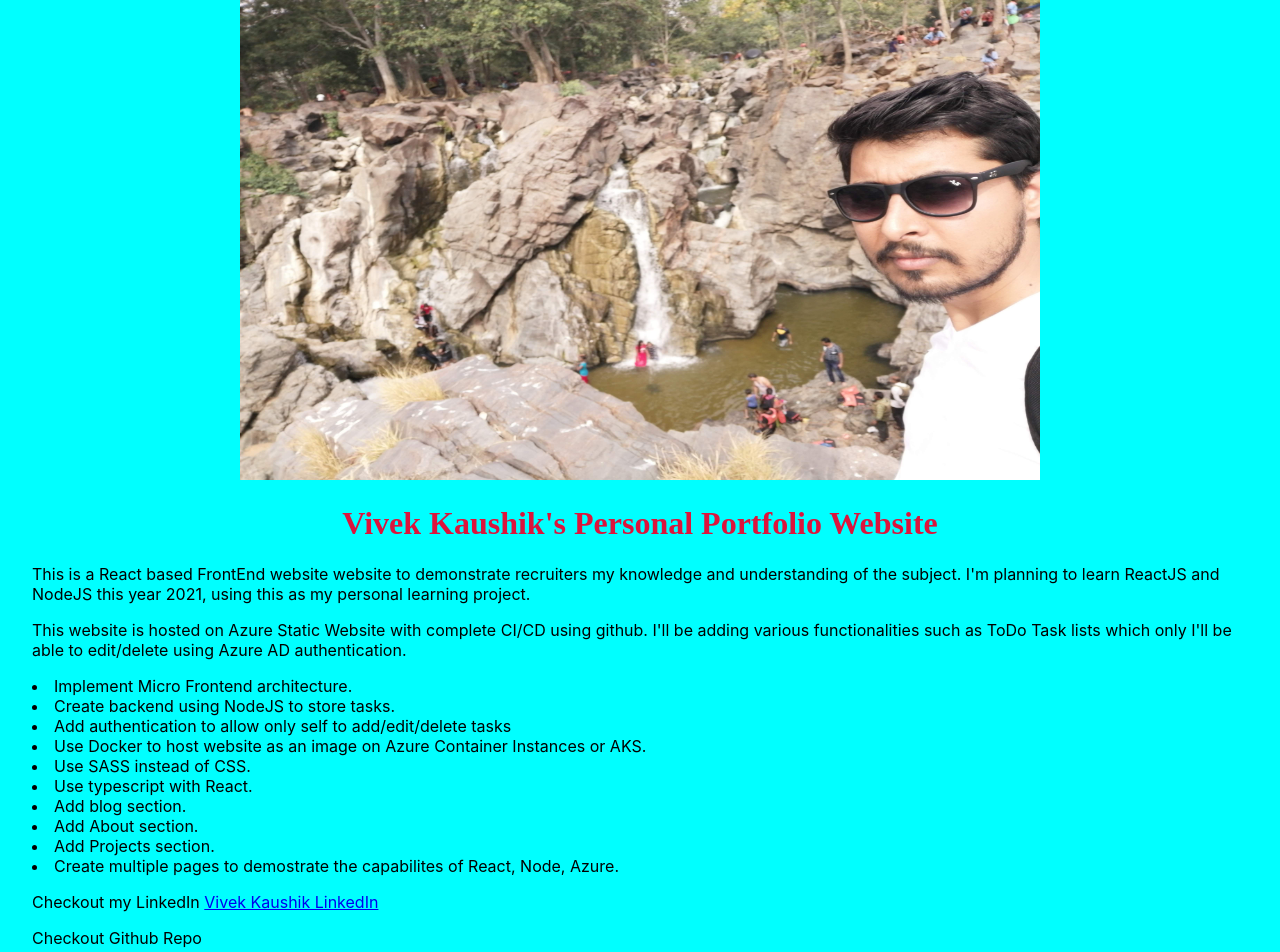
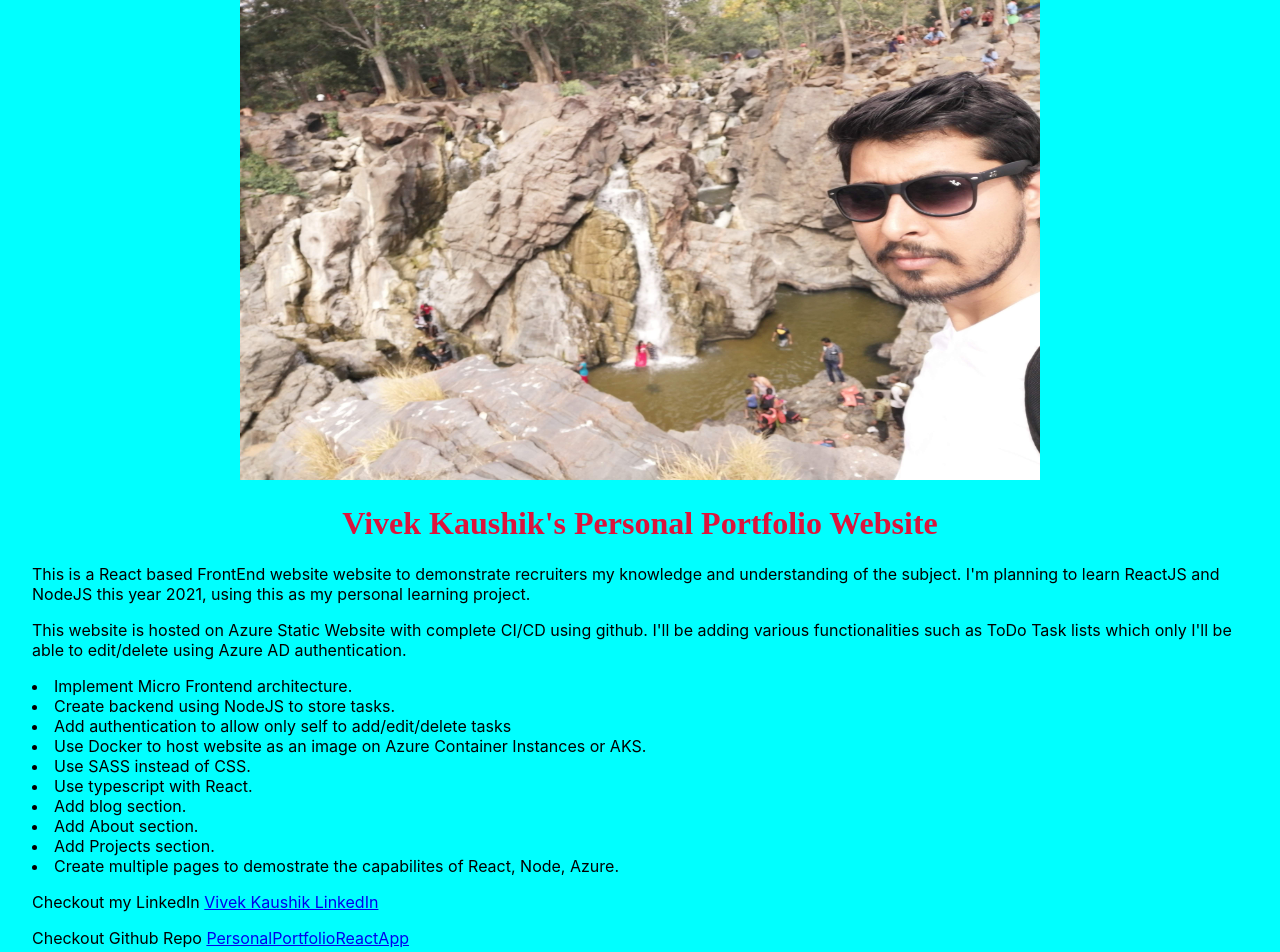
Before and after one commit to greatvivek11/PersonalPortfolioReactApp, a React (Create React App) app in the folder my-app/: page / in a window 1280 px wide. Shown: the top 952 px of the page. Built offline with nearby package versions, Linux system fonts and the light colour scheme.

Commit message:
Added github repo link

```diff
--- a/my-app/src/App/App.js
+++ b/my-app/src/App/App.js
@@ -15,7 +15,7 @@ function App() {
         <p>{headline3} {headline4}</p>
         <ToDoTasks></ToDoTasks>
         <p>Checkout my LinkedIn <a href="https://www.linkedin.com/in/vivek-kaushik/" target="_blank">Vivek Kaushik LinkedIn</a></p>
-        <p>Checkout Github Repo </p>
+        <p>Checkout Github Repo <a href="https://github.com/greatvivek11/PersonalPortfolioReactApp" target="_blank">PersonalPortfolioReactApp</a></p>
         <p>Stay tuned.</p>
     </div>
   );
```
